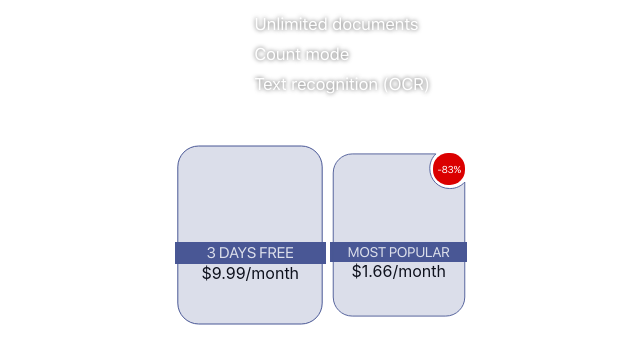
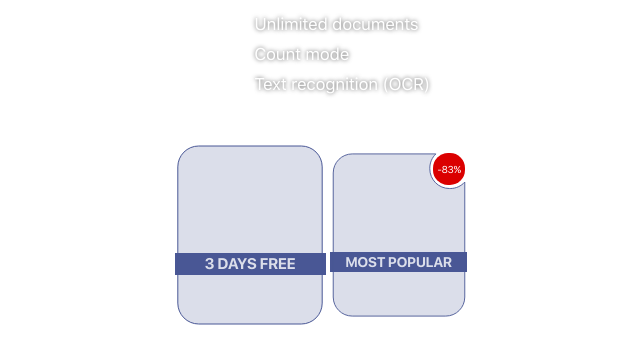
Before and after one commit to Vonubat/banner-iphone, a website built with webpack: page src/index.html in a window 1280 px wide. Shown: the part 323-686 px from the top of the page, without its empty margins (319-959 px from the left). Built offline with nearby package versions, Linux system fonts and the light colour scheme.

Commit message:
feat: add handleState logic to offer components refactor: optimize styles

```diff
--- a/src/components/offer.ts
+++ b/src/components/offer.ts
@@ -1,44 +1,73 @@
 import { LocalizationService } from '../services/localizationService';
 import { Localization } from '../types/localization';
 import { createHTMLElement, createSVGElement } from '../utils/htmlElementFactory';
-import { ANNUALLY_COST, ANNUALLY_SUBSCRIBE_PRICE, MONTHLY_COST, MONTHLY_SUBSCRIBE_PRICE } from '../constants';
+import {
+  ANNUALLY_COST,
+  ANNUALLY_ID,
+  ANNUALLY_SUBSCRIBE_PRICE,
+  MONTHLY_COST,
+  MONTHLY_ID,
+  MONTHLY_SUBSCRIBE_PRICE,
+} from '../constants';
 import { addPrice } from '../utils/priceHandler';
 
 export class Offer extends LocalizationService {
+  sectionMonthly: HTMLDivElement | undefined;
+
+  titleMonthly: HTMLSpanElement | undefined;
+
+  subscribePriceMonthly: HTMLSpanElement | undefined;
+
+  saleFeatureMonthly: HTMLDivElement | undefined;
+
+  costMonthly: HTMLSpanElement | undefined;
+
+  sectionAnnually: HTMLDivElement | undefined;
+
+  titleAnnually: HTMLSpanElement | undefined;
+
+  subscribePriceAnnually: HTMLSpanElement | undefined;
+
+  saleFeatureAnnually: HTMLDivElement | undefined;
+
+  costAnnually: HTMLSpanElement | undefined;
+
   private createOfferContainer(): HTMLDivElement {
     return createHTMLElement('div', {
       cssClassList: ['offer-container'],
     });
   }
 
-  private createMonthlySection(): HTMLDivElement {
-    const monthlySection = createHTMLElement('div', {
+  private createsectionMonthly(): HTMLDivElement {
+    const sectionMonthly = createHTMLElement('div', {
       cssClassList: ['section', 'section__monthly', 'section__monthly_active'],
+      id: MONTHLY_ID,
     });
 
     const bg = createSVGElement('../assets/shape-1.svg', {
-      cssClassList: ['section-bg', 'section-bg__monthly'],
+      cssClassList: ['section-bg'],
       boxWidth: '151px',
       boxHeight: '180px',
     });
 
-    monthlySection.appendChild(bg);
-    return monthlySection;
+    sectionMonthly.appendChild(bg);
+    return sectionMonthly;
   }
 
-  private createAnnuallySection(): HTMLDivElement {
-    const annuallySection = createHTMLElement('div', {
-      cssClassList: ['section', 'section__annually', 'section__annually_passive'],
+  private createSectionAnnually(): HTMLDivElement {
+    const sectionAnnually = createHTMLElement('div', {
+      cssClassList: ['section', 'section__annually'],
+      id: ANNUALLY_ID,
     });
 
     const bg = createSVGElement('../assets/shape-2.svg', {
-      cssClassList: ['section-bg', 'section-bg__annually'],
+      cssClassList: ['section-bg'],
       boxWidth: '137px',
       boxHeight: '164px',
     });
 
     const saleBadge = createHTMLElement('div', {
-      cssClassList: ['sale-badge', 'sale-badge_passive'],
+      cssClassList: ['sale-badge'],
     });
 
     const badgeText = createHTMLElement('span', {
@@ -46,42 +75,43 @@ export class Offer extends LocalizationService {
     });
 
     saleBadge.appendChild(badgeText);
-    annuallySection.append(bg, saleBadge);
-    return annuallySection;
+    sectionAnnually.append(bg, saleBadge);
+
+    return sectionAnnually;
   }
 
-  private createSectionTitle(
-    innerHtml: Localization[keyof Localization],
-    state: 'active' | 'passive'
-  ): HTMLSpanElement {
+  private createSectionTitle(innerHtml: Localization[keyof Localization], active: boolean): HTMLSpanElement {
     return createHTMLElement('span', {
-      cssClassList: ['section-title', `section-title_${state}`],
+      cssClassList: active ? ['section-title', 'section-title_active'] : ['section-title'],
       innerHtml,
     });
   }
 
   private createSectionSubscribePrice(
     innerHtml: Localization[keyof Localization],
-    state: 'active' | 'passive',
+    active: boolean,
     price: string
   ): HTMLSpanElement {
     const modifiedInnerHtml = addPrice(innerHtml, price);
     return createHTMLElement('span', {
-      cssClassList: ['section-subscribe-price', `section-subscribe-price_${state}`],
+      cssClassList: active
+        ? ['section-subscribe-price', 'section-subscribe-price_active']
+        : ['section-subscribe-price'],
       innerHtml: modifiedInnerHtml,
     });
   }
 
-  private createSectionSaleFeature(
-    innerHtml: Localization[keyof Localization],
-    state: 'active' | 'passive'
-  ): HTMLSpanElement {
+  private createSectionSaleFeature(innerHtml: Localization[keyof Localization], active: boolean): HTMLDivElement {
     const saleFeatureContainer = createHTMLElement('div', {
-      cssClassList: ['section-sale-feature-container', `section-sale-feature-container_${state}`],
+      cssClassList: active
+        ? ['section-sale-feature-container', 'section-sale-feature-container_active']
+        : ['section-sale-feature-container'],
     });
 
     const saleFeatureText = createHTMLElement('span', {
-      cssClassList: ['section-sale-feature-text', `section-sale-feature-text_${state}`],
+      cssClassList: active
+        ? ['section-sale-feature-text', 'section-sale-feature-text_active']
+        : ['section-sale-feature-text'],
       innerHtml,
     });
 
@@ -89,50 +119,144 @@ export class Offer extends LocalizationService {
     return saleFeatureContainer;
   }
 
-  private createSectionCost(innerHtml: Localization[keyof Localization], price: string): HTMLSpanElement {
+  private createSectionCost(
+    innerHtml: Localization[keyof Localization],
+    active: boolean,
+    price: string
+  ): HTMLSpanElement {
     const modifiedInnerHtml = addPrice(innerHtml, price);
     return createHTMLElement('span', {
-      cssClassList: ['section-cost'],
+      cssClassList: active ? ['section-cost', 'section-cost_active'] : ['section-cost'],
       innerHtml: modifiedInnerHtml,
     });
   }
 
-  private buildMonthlySection(): HTMLDivElement {
-    const section = this.createMonthlySection();
-    const title = this.createSectionTitle(this.langData.Monthly, 'active');
-    const subscribePrice = this.createSectionSubscribePrice(
+  private buildSectionMonthly(): HTMLDivElement {
+    this.sectionMonthly = this.createsectionMonthly();
+    this.titleMonthly = this.createSectionTitle(this.langData.Monthly, true);
+    this.subscribePriceMonthly = this.createSectionSubscribePrice(
       this.langData['<strong>{{price}}</strong><br>per month'],
-      'active',
+      true,
       MONTHLY_SUBSCRIBE_PRICE
     );
-    const saleFeature = this.createSectionSaleFeature(this.langData['3 DAYS FREE'], 'active');
-    const cost = this.createSectionCost(this.langData['{{price}}/month'], MONTHLY_COST);
+    this.saleFeatureMonthly = this.createSectionSaleFeature(this.langData['3 DAYS FREE'], true);
+    this.costMonthly = this.createSectionCost(this.langData['{{price}}/month'], true, MONTHLY_COST);
 
-    section.append(title, subscribePrice, saleFeature, cost);
-    return section;
+    this.sectionMonthly.append(
+      this.titleMonthly,
+      this.subscribePriceMonthly,
+      this.saleFeatureMonthly,
+      this.costMonthly
+    );
+    return this.sectionMonthly;
   }
 
-  private buildAnnuallySection(): HTMLDivElement {
-    const section = this.createAnnuallySection();
-    const title = this.createSectionTitle(this.langData.Annually, 'passive');
-    const subscribePrice = this.createSectionSubscribePrice(
+  private buildSectionAnnually(): HTMLDivElement {
+    this.sectionAnnually = this.createSectionAnnually();
+    this.titleAnnually = this.createSectionTitle(this.langData.Annually, false);
+    this.subscribePriceAnnually = this.createSectionSubscribePrice(
       this.langData['<strong>{{price}}</strong><br>per month'],
-      'passive',
+      false,
       ANNUALLY_SUBSCRIBE_PRICE
     );
-    const saleFeature = this.createSectionSaleFeature(this.langData['MOST POPULAR'], 'passive');
-    const cost = this.createSectionCost(this.langData['{{price}}/month'], ANNUALLY_COST);
+    this.saleFeatureAnnually = this.createSectionSaleFeature(this.langData['MOST POPULAR'], false);
+    this.costAnnually = this.createSectionCost(this.langData['{{price}}/month'], false, ANNUALLY_COST);
 
-    section.append(title, subscribePrice, saleFeature, cost);
-    return section;
+    this.sectionAnnually.append(
+      this.titleAnnually,
+      this.subscribePriceAnnually,
+      this.saleFeatureAnnually,
+      this.costAnnually
+    );
+    return this.sectionAnnually;
+  }
+
+  private handleSectionState(id: typeof MONTHLY_ID | typeof ANNUALLY_ID): void {
+    if (id === MONTHLY_ID) {
+      this.sectionMonthly?.classList.add('section__monthly_active');
+      this.sectionAnnually?.classList.remove('section__annually_active');
+    }
+
+    if (id === ANNUALLY_ID) {
+      this.sectionMonthly?.classList.remove('section__monthly_active');
+      this.sectionAnnually?.classList.add('section__annually_active');
+    }
+  }
+
+  private handleTitleState(id: typeof MONTHLY_ID | typeof ANNUALLY_ID): void {
+    if (id === MONTHLY_ID) {
+      this.titleMonthly?.classList.add('section-title_active');
+      this.titleAnnually?.classList.remove('section-title_active');
+    }
+
+    if (id === ANNUALLY_ID) {
+      this.titleMonthly?.classList.remove('section-title_active');
+      this.titleAnnually?.classList.add('section-title_active');
+    }
+  }
+
+  private handleSubscribePriceState(id: typeof MONTHLY_ID | typeof ANNUALLY_ID): void {
+    if (id === MONTHLY_ID) {
+      this.subscribePriceMonthly?.classList.add('section-subscribe-price_active');
+      this.subscribePriceAnnually?.classList.remove('section-subscribe-price_active');
+    }
+
+    if (id === ANNUALLY_ID) {
+      this.subscribePriceMonthly?.classList.remove('section-subscribe-price_active');
+      this.subscribePriceAnnually?.classList.add('section-subscribe-price_active');
+    }
+  }
+
+  private handleSaleFeatureState(id: typeof MONTHLY_ID | typeof ANNUALLY_ID): void {
+    if (id === MONTHLY_ID) {
+      this.saleFeatureMonthly?.classList.add('section-sale-feature-container_active');
+      this.saleFeatureMonthly?.firstElementChild?.classList.add('section-sale-feature-text_active');
+      this.saleFeatureAnnually?.classList.remove('section-sale-feature-container_active');
+      this.saleFeatureAnnually?.firstElementChild?.classList.remove('section-sale-feature-text_active');
+    }
+
+    if (id === ANNUALLY_ID) {
+      this.saleFeatureMonthly?.classList.remove('section-sale-feature-container_active');
+      this.saleFeatureMonthly?.firstElementChild?.classList.remove('section-sale-feature-text_active');
+      this.saleFeatureAnnually?.classList.add('section-sale-feature-container_active');
+      this.saleFeatureAnnually?.firstElementChild?.classList.add('section-sale-feature-text_active');
+    }
+  }
+
+  private handleCostState(id: typeof MONTHLY_ID | typeof ANNUALLY_ID): void {
+    if (id === MONTHLY_ID) {
+      this.costMonthly?.classList.add('section-cost_active');
+      this.costAnnually?.classList.remove('section-cost_active');
+    }
+
+    if (id === ANNUALLY_ID) {
+      this.costMonthly?.classList.remove('section-cost_active');
+      this.costAnnually?.classList.add('section-cost_active');
+    }
+  }
+
+  private handleState(e: MouseEvent): void {
+    const { id } = e.currentTarget as HTMLDivElement;
+    if (id === MONTHLY_ID || id === ANNUALLY_ID) {
+      this.handleSectionState(id);
+      this.handleTitleState(id);
+      this.handleSubscribePriceState(id);
+      this.handleSaleFeatureState(id);
+      this.handleCostState(id);
+    }
+
+    // this.costMonthly = this.createSectionCost(this.langData['{{price}}/month'], 'active', MONTHLY_COST);
   }
 
   public render(): HTMLDivElement {
     const offerContainer = this.createOfferContainer();
-    const monthlySection = this.buildMonthlySection();
-    const annuallySection = this.buildAnnuallySection();
+    const sectionMonthly = this.buildSectionMonthly();
+    const sectionAnnually = this.buildSectionAnnually();
 
-    offerContainer.append(monthlySection, annuallySection);
+    sectionMonthly.addEventListener('click', (e: MouseEvent) => this.handleState(e));
+    sectionAnnually.addEventListener('click', (e: MouseEvent) => this.handleState(e));
+
+    offerContainer.append(sectionMonthly, sectionAnnually);
     return offerContainer;
   }
 }
--- a/src/constants/index.ts
+++ b/src/constants/index.ts
@@ -25,3 +25,7 @@ export const MONTHLY_COST = '$9.99';
 export const ANNUALLY_SUBSCRIBE_PRICE = '$19.99';
 
 export const ANNUALLY_COST = '$1.66';
+
+export const MONTHLY_ID = 'sectionMonthly';
+
+export const ANNUALLY_ID = 'sectionAnnually';
--- a/src/sass/base/_typography.scss
+++ b/src/sass/base/_typography.scss
@@ -26,72 +26,71 @@
 
 .section-title {
   font-family: 'SF Pro Display';
+  font-size: 16.9983px;
+  line-height: 20px;
   color: $color-white;
-}
 
-.section-title_active {
+  &_active {
     font-size: 18.7px;
     line-height: 22px;
   }
-
-.section-title_passive {
-  font-size: 16.9983px;
-  line-height: 20px;
 }
 
 .sale-badge {
   font-family: 'SF Pro Display';
+  font-size: 10px;
+  line-height: 12px;
   color: $color-white;
-}
 
-.sale-badge_active {
+  &_active {
     font-size: 12px;
     line-height: 14px;
   }
-
-.sale-badge_passive {
-  font-size: 10px;
-  line-height: 12px;
 }
 
 .section-subscribe-price {
   font-family: 'SF Pro Display';
   font-style: normal;
-  color: $color-white;
-}
-
-.section-subscribe-price_active {
-  line-height: 15px;
-  font-weight: 400;
-  font-size: 15.4px;
-  strong {
-    font-weight: 700;
-    font-size: 24px;
-  }
-}
-
-.section-subscribe-price_passive {
-  line-height: 15px;
   font-weight: 400;
   font-size: 14px;
+  line-height: 15px;
+  color: $color-white;
+
   strong {
     font-weight: 700;
     font-size: 22px;
+  }
+
+  &_active {
+    font-size: 15.4px;
+    strong {
+      font-size: 24px;
+    }
   }
 }
 
 .section-sale-feature-text {
   font-family: 'SF Pro Display';
   text-transform: uppercase;
+  font-weight: bold;
+  font-size: 13.9986px;
+  line-height: 16px;
   color: $color-white;
-}
 
-.section-sale-feature-text_active {
+  &_active {
     font-size: 15.4px;
     line-height: 18px;
   }
+}
 
-.section-sale-feature-text_passive {
-  font-size: 13.9986px;
-  line-height: 16px;
+.section-cost {
+  font-family: 'SF Pro Display';
+  color: $color-white;
+  font-size: 11.9988px;
+  line-height: 14px;
+
+  &_active {
+    font-size: 13.2px;
+    line-height: 15px;
   }
+}
--- a/src/sass/components/_offer.scss
+++ b/src/sass/components/_offer.scss
@@ -11,8 +11,9 @@
   position: relative;
   display: flex;
   flex-direction: column;
-  justify-content: center;
+  justify-content: space-evenly;
   text-align: center;
+  transition: all 0.1s;
 }
 
 .section-bg {
@@ -20,31 +21,23 @@
 }
 
 .section__monthly {
-}
+  width: 137px;
+  height: 162px;
 
-.section__monthly_active {
+  &_active {
     width: 151px;
     height: 178px;
   }
-
-.section__monthly_passive {
-}
-
-.section-bg__monthly {
 }
 
 .section__annually {
-}
-
-.section__annually_active {
-}
-
-.section__annually_passive {
   width: 137px;
   height: 162px;
+
+  &_active {
+    width: 151px;
+    height: 181px;
   }
-
-.section-bg__annually {
 }
 
 .sale-badge {
@@ -53,50 +46,23 @@
   top: -1px;
   right: 2px;
   background-color: $color-sale-badge;
-}
+  width: 32px;
+  height: 32px;
+  border-radius: 15px;
 
-.sale-badge_active {
+  &_active {
     width: 38px;
     height: 38px;
     border-radius: 19.2px;
   }
-
-.sale-badge_passive {
-  width: 32px;
-  height: 32px;
-  border-radius: 15px;
-}
-
-.section-title_active {
-}
-
-.section-title_passive {
-}
-
-.section-subscribe-price {
-}
-
-.section-subscribe-price_active {
-}
-
-.section-subscribe-price_passive {
 }
 
 .section-sale-feature-container {
   @include center-inside-elem-flex;
   background: $color-sale-feature;
-}
+  height: 20px;
 
-.section-sale-feature-container_active {
+  &_active {
     height: 22px;
   }
-
-.section-sale-feature-container_passive {
-  height: 20px;
 }
-
-.section-sale-feature-text {
-}
-
-.section-cost {
-}
```
Lines whose indentation alone changed are shown as unchanged.
